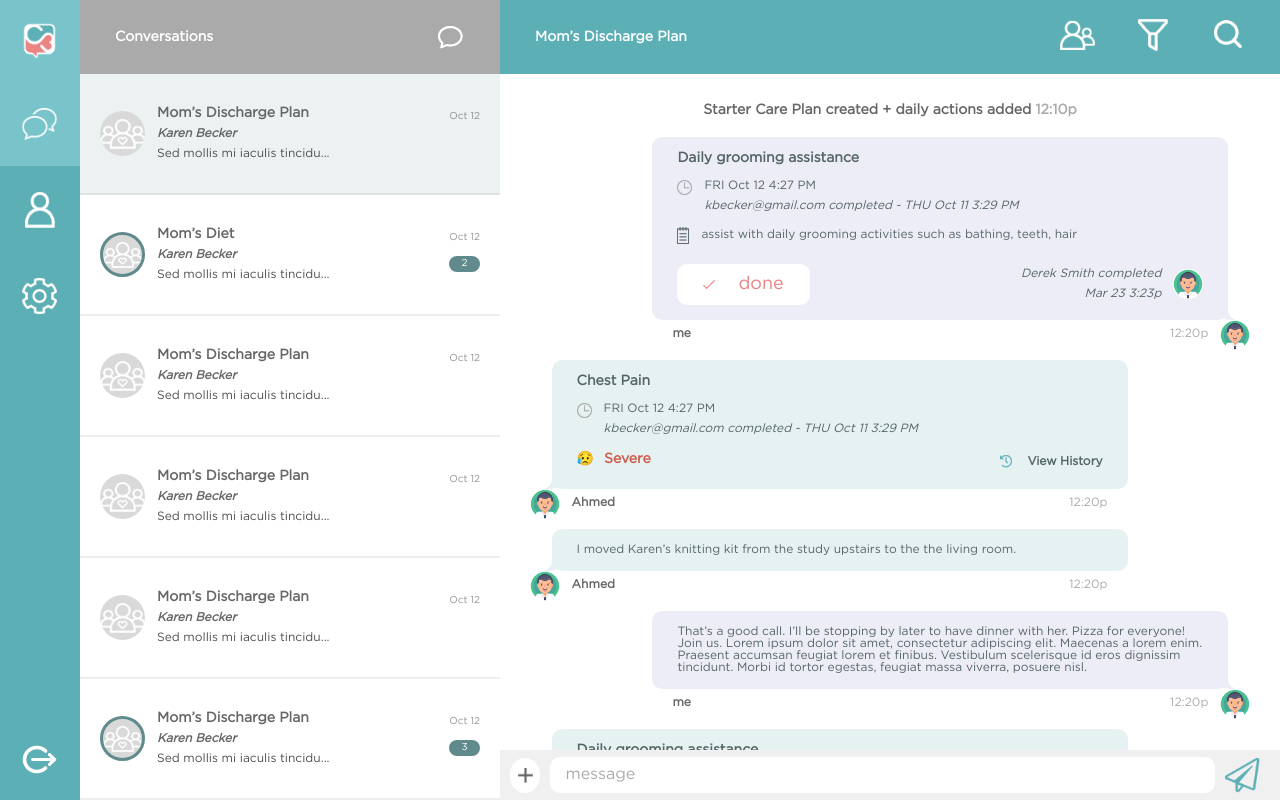
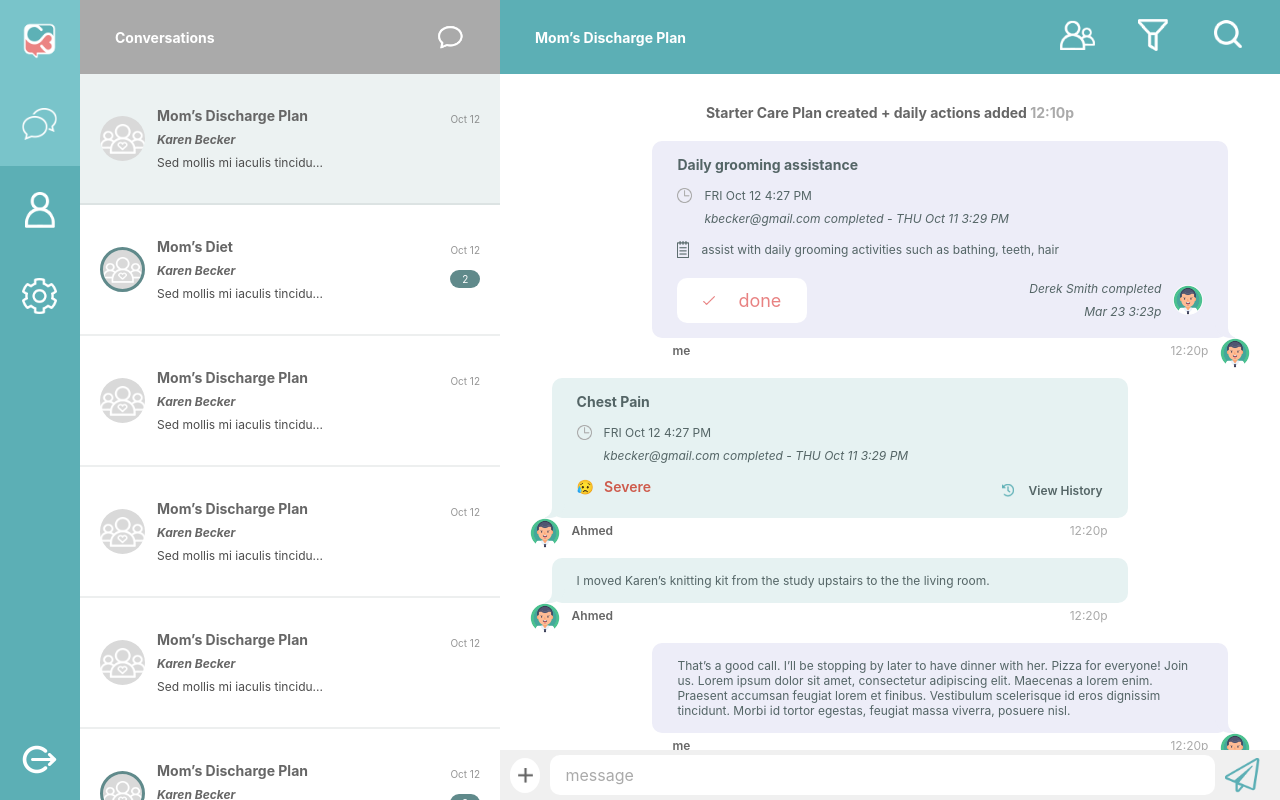
Before and after one commit to Dinakhaled/Blink22-React-task, a React (Create React App) app: page / in a window 1280 px wide. Built offline with nearby package versions, Linux system fonts and the light colour scheme.

Commit message:
Update _text.scss

```diff
--- a/src/scss/_text.scss
+++ b/src/scss/_text.scss
@@ -1,7 +1,7 @@
 @import "./variables";
 
 * {
-  font-family: Gotham, -apple-system, BlinkMacSystemFont, 'Segoe UI', Roboto, Oxygen, Ubuntu, Cantarell, 'Open Sans', 'Helvetica Neue', sans-serif;
+  font-family: -apple-system, BlinkMacSystemFont, 'Segoe UI', Roboto, Oxygen, Ubuntu, Cantarell, 'Open Sans', 'Helvetica Neue', sans-serif;
 }
 
 html {
```
